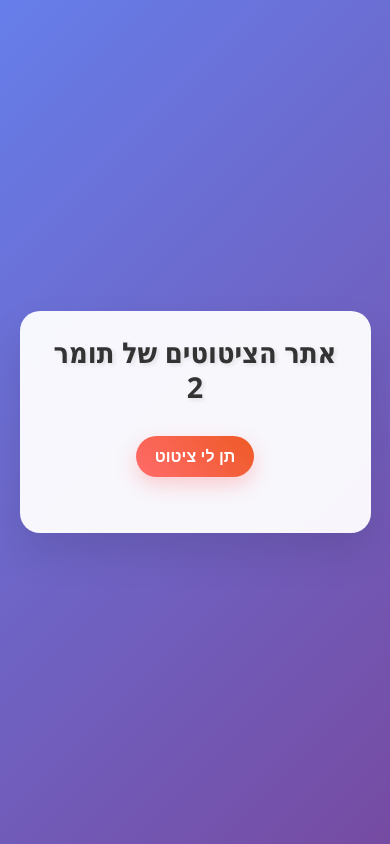
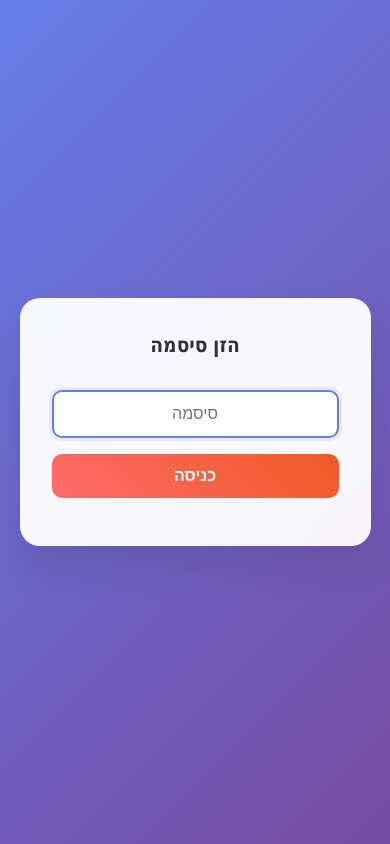
Before and after one commit to Michaelevyg/tomer-quotes-site, a plain HTML site: page index.html in a window 390 px wide. Drawn offline with Linux system fonts and the light colour scheme.

Commit message:
Add password protection feature with UI and functionality

```diff
--- a/index.html
+++ b/index.html
@@ -7,8 +7,23 @@
     <link rel="stylesheet" href="styles.css">
 </head>
 <body>
-    <div class="container">
-        <h1 class="main-headline">אתר הציטוטים של תומר 2</h1>
+    <!-- Password Screen -->
+    <div id="passwordScreen" class="password-screen">
+        <div class="password-container">
+            <h2 class="password-title">הזן סיסמה</h2>
+            <div class="password-form">
+                <input type="password" id="passwordInput" class="password-input" placeholder="סיסמה" />
+                <button id="submitPassword" class="password-button">כניסה</button>
+            </div>
+            <div id="passwordError" class="password-error" style="display: none;">
+                סיסמה שגויה. נסה שוב.
+            </div>
+        </div>
+    </div>
+
+    <!-- Main Content (Hidden initially) -->
+    <div id="mainContent" class="container" style="display: none;">
+        <h1 class="main-headline">אתר הציטוטים של תומר</h1>
         <button id="quoteButton" class="quote-button">תן לי ציטוט</button>
         <div id="audioPlayer" class="audio-player" style="display: none;">
             <audio id="audio" controls>
--- a/script.js
+++ b/script.js
@@ -1,4 +1,12 @@
 document.addEventListener('DOMContentLoaded', function() {
+    // Password elements
+    const passwordScreen = document.getElementById('passwordScreen');
+    const mainContent = document.getElementById('mainContent');
+    const passwordInput = document.getElementById('passwordInput');
+    const submitPassword = document.getElementById('submitPassword');
+    const passwordError = document.getElementById('passwordError');
+
+    // Main content elements
     const quoteButton = document.getElementById('quoteButton');
     const audioPlayer = document.getElementById('audioPlayer');
     const audio = document.getElementById('audio');
@@ -6,6 +14,45 @@ document.addEventListener('DOMContentLoaded', function() {
     // Total number of MP3 files (01.mp3 to 48.mp3)
     const totalFiles = 48;
 
+    // Correct password
+    const correctPassword = "בנוהל";
+
+    // Password authentication function
+    function checkPassword() {
+        const enteredPassword = passwordInput.value.trim();
+
+        if (enteredPassword === correctPassword) {
+            // Hide password screen and show main content
+            passwordScreen.style.display = 'none';
+            mainContent.style.display = 'block';
+            passwordError.style.display = 'none';
+
+            // Clear password input
+            passwordInput.value = '';
+
+            // Focus on main content
+            mainContent.focus();
+        } else {
+            // Show error message
+            passwordError.style.display = 'block';
+            passwordInput.value = '';
+            passwordInput.focus();
+        }
+    }
+
+    // Password screen event listeners
+    submitPassword.addEventListener('click', checkPassword);
+
+    passwordInput.addEventListener('keypress', function(e) {
+        if (e.key === 'Enter') {
+            checkPassword();
+        }
+    });
+
+    // Focus on password input when page loads
+    passwordInput.focus();
+
+    // Main content functionality (existing code)
     quoteButton.addEventListener('click', function() {
         // Generate a random number between 1 and 48
         const randomNumber = Math.floor(Math.random() * totalFiles) + 1;
--- a/styles.css
+++ b/styles.css
@@ -14,6 +14,93 @@ body {
     direction: rtl;
 }
 
+/* Password Screen Styles */
+.password-screen {
+    position: fixed;
+    top: 0;
+    left: 0;
+    width: 100%;
+    height: 100%;
+    background: linear-gradient(135deg, #667eea 0%, #764ba2 100%);
+    display: flex;
+    align-items: center;
+    justify-content: center;
+    z-index: 1000;
+}
+
+.password-container {
+    background: rgba(255, 255, 255, 0.95);
+    padding: 3rem;
+    border-radius: 20px;
+    box-shadow: 0 20px 40px rgba(0, 0, 0, 0.1);
+    backdrop-filter: blur(10px);
+    text-align: center;
+    max-width: 400px;
+    width: 90%;
+}
+
+.password-title {
+    font-size: 2rem;
+    color: #333;
+    margin-bottom: 2rem;
+    font-weight: bold;
+}
+
+.password-form {
+    display: flex;
+    flex-direction: column;
+    gap: 1rem;
+    margin-bottom: 1rem;
+}
+
+.password-input {
+    padding: 1rem;
+    font-size: 1.2rem;
+    border: 2px solid #e0e0e0;
+    border-radius: 10px;
+    text-align: center;
+    direction: rtl;
+    transition: border-color 0.3s ease;
+}
+
+.password-input:focus {
+    outline: none;
+    border-color: #667eea;
+    box-shadow: 0 0 0 3px rgba(102, 126, 234, 0.1);
+}
+
+.password-button {
+    background: linear-gradient(45deg, #ff6b6b, #ee5a24);
+    color: white;
+    border: none;
+    padding: 1rem 2rem;
+    font-size: 1.2rem;
+    border-radius: 10px;
+    cursor: pointer;
+    transition: all 0.3s ease;
+    font-weight: bold;
+}
+
+.password-button:hover {
+    transform: translateY(-2px);
+    box-shadow: 0 8px 20px rgba(255, 107, 107, 0.3);
+}
+
+.password-button:active {
+    transform: translateY(0);
+}
+
+.password-error {
+    color: #e74c3c;
+    font-size: 1rem;
+    margin-top: 1rem;
+    padding: 0.5rem;
+    background: rgba(231, 76, 60, 0.1);
+    border-radius: 5px;
+    border: 1px solid rgba(231, 76, 60, 0.3);
+}
+
+/* Main Content Styles */
 .container {
     text-align: center;
     padding: 2rem;
@@ -24,6 +111,7 @@ body {
     max-width: 600px;
     width: 90%;
     margin: 0 auto;
+    display: block;
 }
 
 .main-headline {
@@ -75,6 +163,15 @@ audio {
 
 /* Responsive design */
 @media (max-width: 768px) {
+    .password-title {
+        font-size: 1.5rem;
+    }
+
+    .password-container {
+        padding: 2rem;
+        margin: 1rem;
+    }
+
     .main-headline {
         font-size: 2.2rem;
     }
@@ -91,6 +188,20 @@ audio {
 }
 
 @media (max-width: 480px) {
+    .password-title {
+        font-size: 1.3rem;
+    }
+
+    .password-input {
+        font-size: 1rem;
+        padding: 0.8rem;
+    }
+
+    .password-button {
+        font-size: 1rem;
+        padding: 0.8rem 1.5rem;
+    }
+
     .main-headline {
         font-size: 1.8rem;
     }
```
